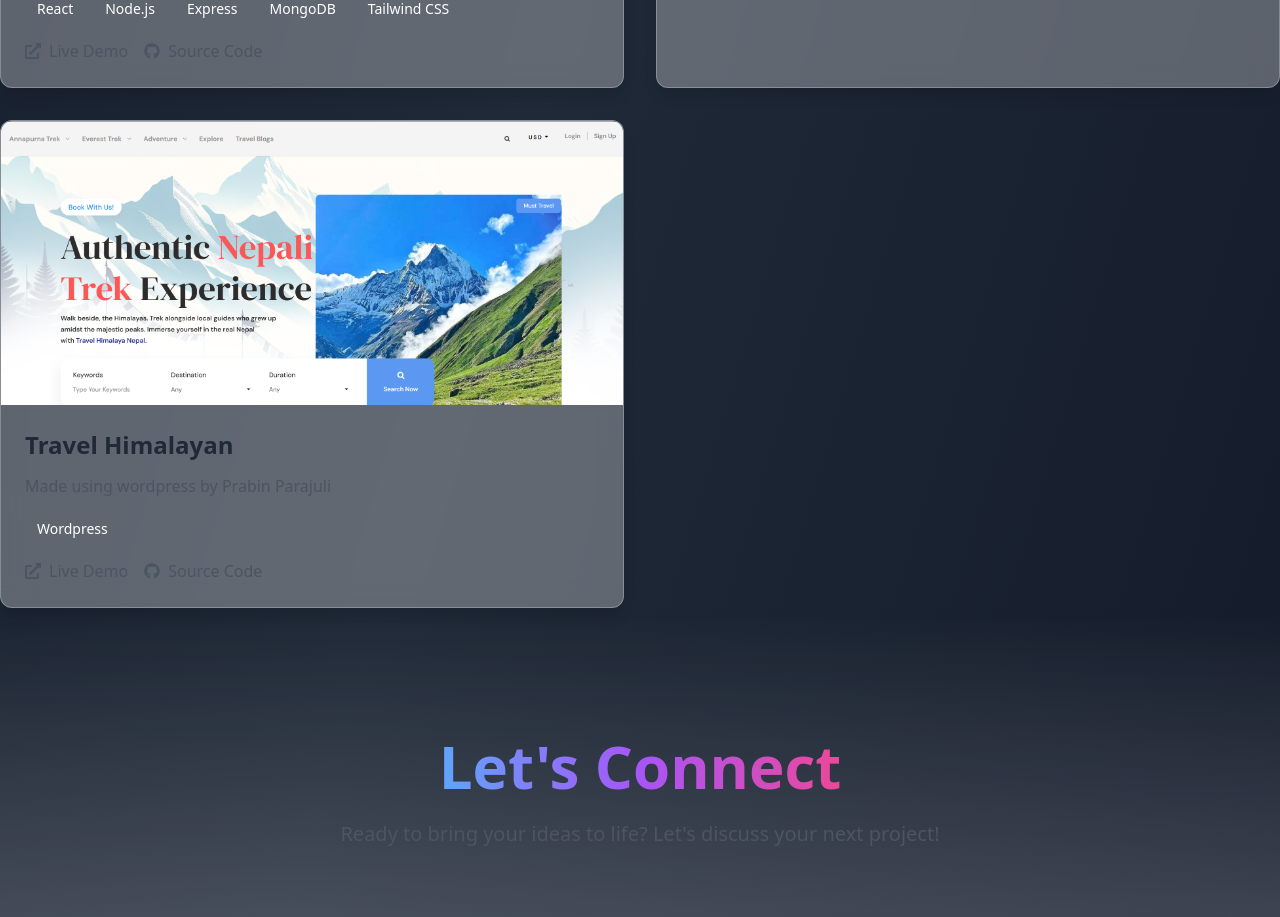
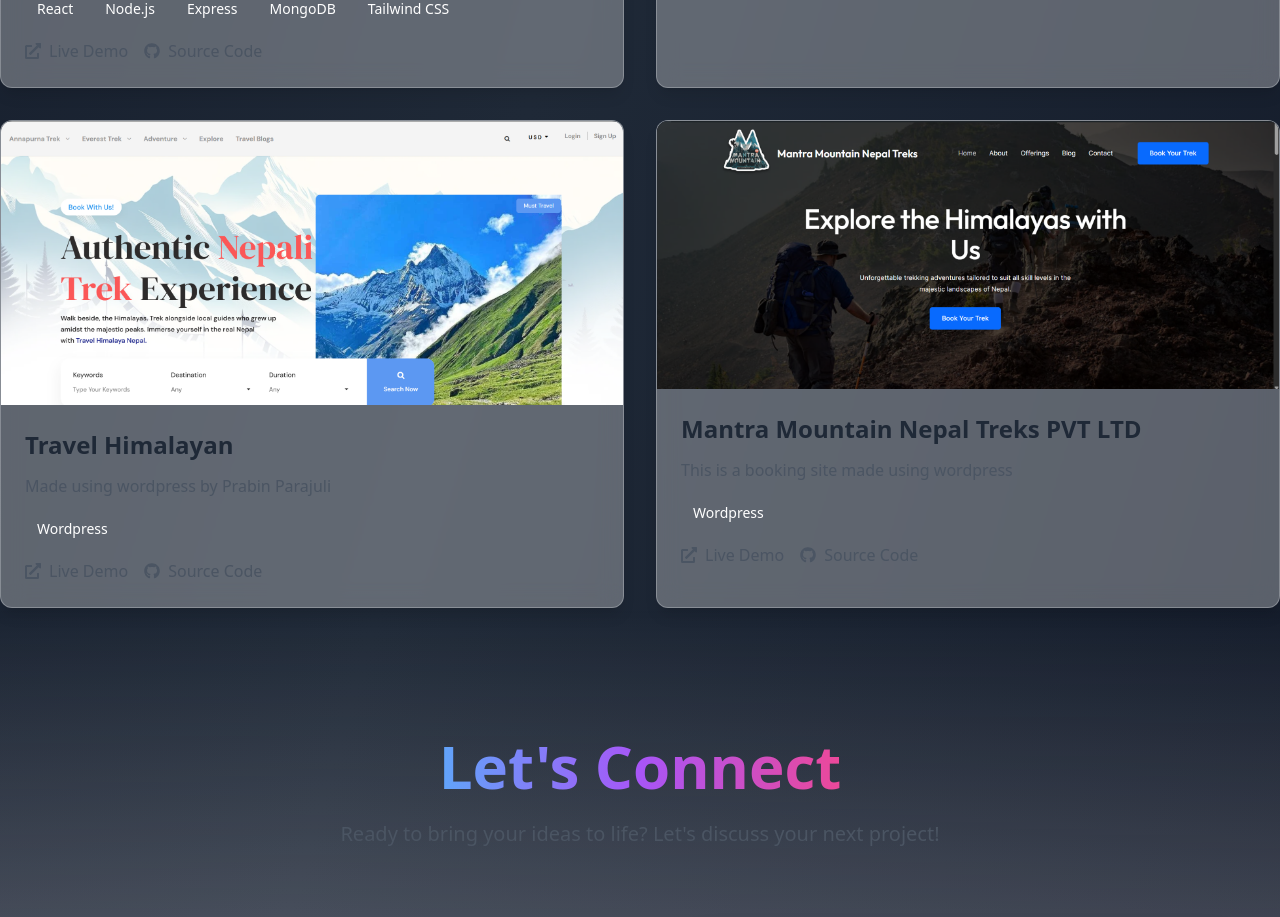
Before and after one commit to Prabin-496/pprabin.com.np, a React (Vite) app: page / in a window 1280 px wide. Shown: the part 2420-3337 px from the top of the page. Built offline with nearby package versions, Linux system fonts and the light colour scheme.

Commit message:
new project added mm with wordpress

```diff
--- a/src/components/Projects.tsx
+++ b/src/components/Projects.tsx
@@ -3,7 +3,8 @@
 import { FaExternalLinkAlt, FaGithub } from 'react-icons/fa';
 import Mantramountain from '../Assets/mantramountain.png';
 import Ludo from '../Assets/Ludo.png';
-import travelHimalayan from '../assets/travelHimalayan.png'
+import travelHimalayan from '../Assets/travelHimalayan.png'
+import MantraMountainWOrdpress from '../Assets/mmimage.png'
 //for vercel the Assets is capital
 
 const Projects = () => {
@@ -32,6 +33,13 @@
       technologies: ['Wordpress'],
       liveLink: 'https://www.travelhimalayanepal.com/',
     },
+    {
+      title:'Mantra Mountain Nepal Treks PVT LTD',
+      description:'This is a booking site made using wordpress',
+      image: MantraMountainWOrdpress,
+      technologies: ['Wordpress'],
+      liveLink:'https://www.mantramountain.com',
+    }
 
   ];
 
```
Also changed, not shown: src/Assets/mmimage.png (added).
